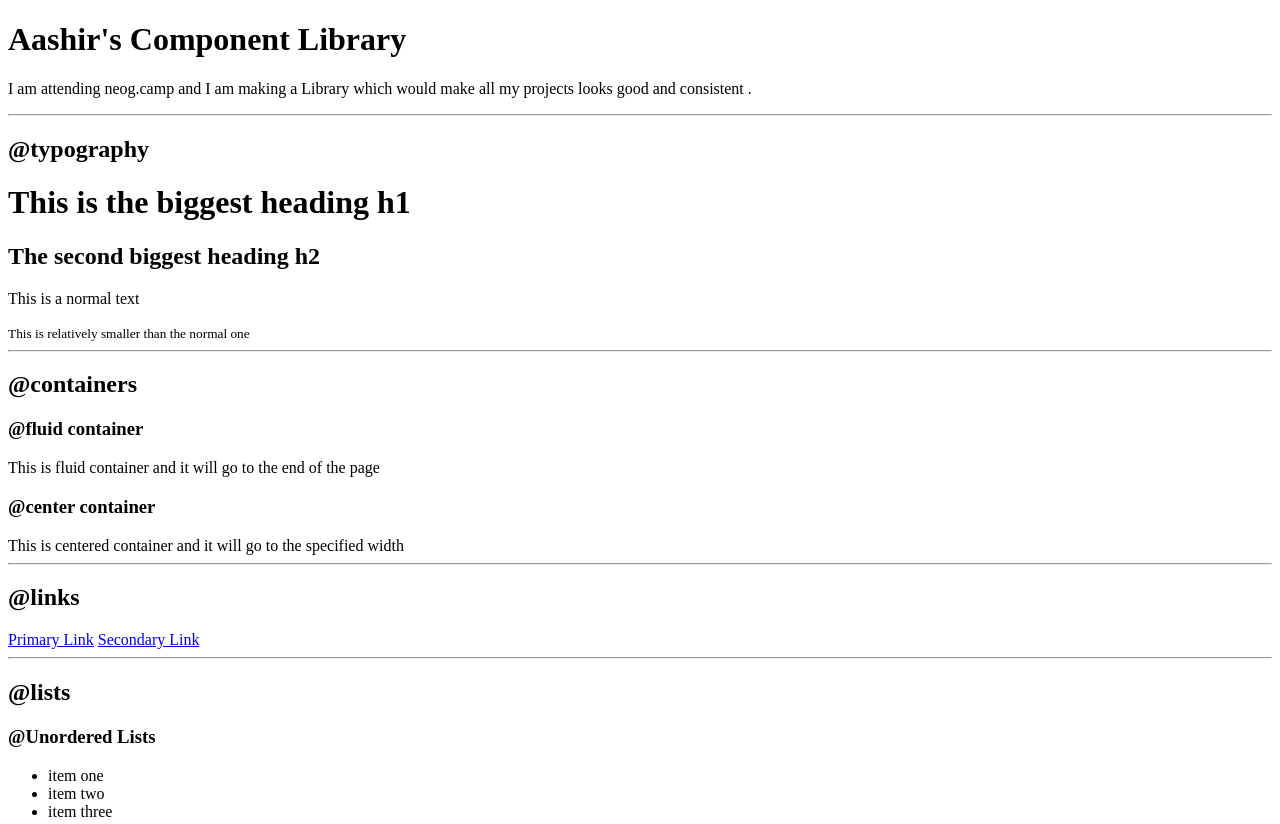
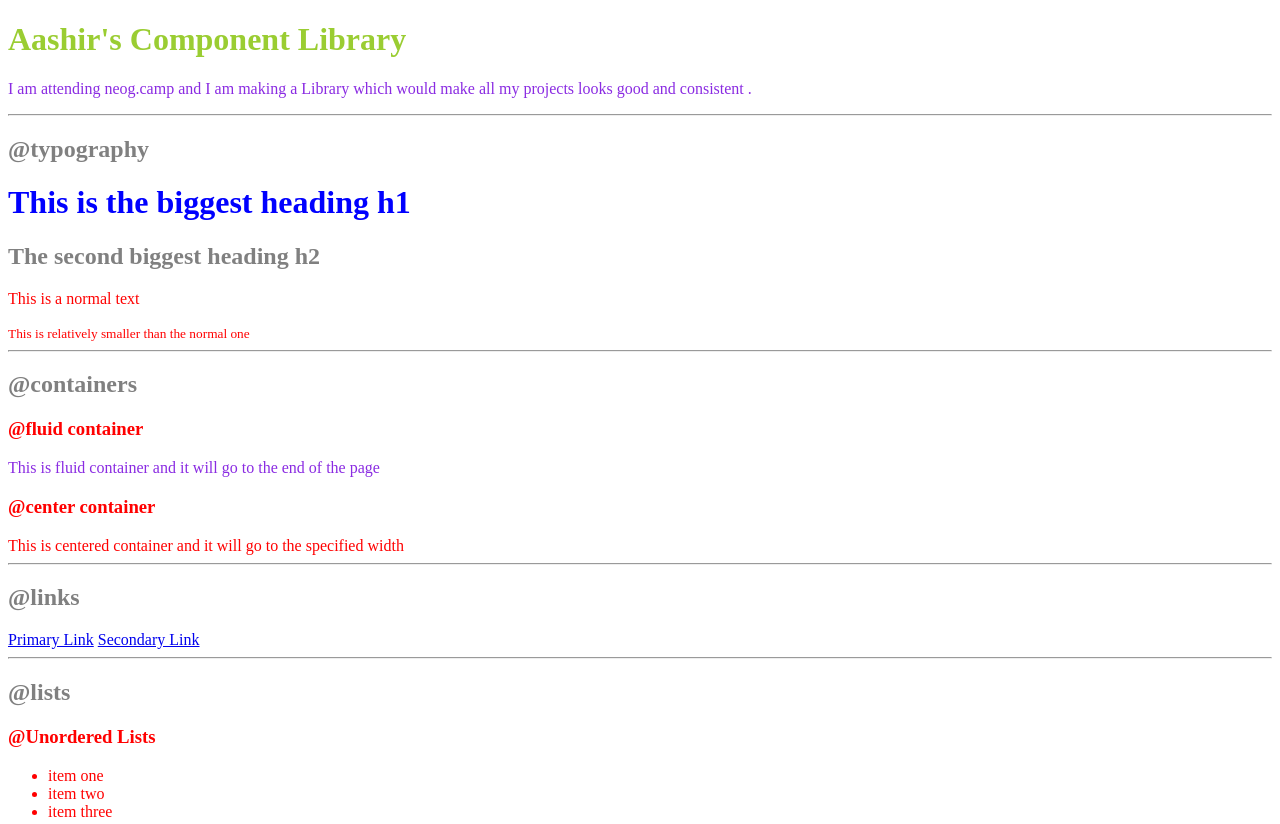
Before and after one commit to Aashir-tech/Learning-HTML-CSS, a plain HTML site: page index.html in a window 1280 px wide. Shown: the top 824 px of the page. Drawn offline with Linux system fonts and the light colour scheme.

Commit message:
css : selectors practice

```diff
--- a/index.html
+++ b/index.html
@@ -7,12 +7,14 @@
     <meta name="viewport" content="width=device-width, initial-scale=1.0">
     <title>Component Library</title>
 
+    <link href = "styles.css" rel = "stylesheet">
+
 </head>
 
 <body>
-    <h1>Aashir's Component Library</h1>
+    <h1 id = "lib-header">Aashir's Component Library</h1>
 
-    <p>I am attending neog.camp and I am making a Library which would make all my
+    <p class = "para">I am attending neog.camp and I am making a Library which would make all my
         projects looks good and consistent . </p>
 
     <hr>
@@ -29,7 +31,7 @@
     <h2>@containers</h2>
 
     <h3>@fluid container</h3>
-    <div>This is fluid container and it will go to the end of the page</div>
+    <div class = "para">This is fluid container and it will go to the end of the page</div>
 
     <h3>@center container</h3>
     <div>This is centered container and it will go to the specified width</div>
--- /dev/null
+++ b/styles.css
@@ -0,0 +1,19 @@
+body {
+    color :red;
+}
+
+h1 {
+    color : blue ;
+}
+
+h2 {
+    color : grey;
+}
+
+#lib-header {
+    color : yellowgreen;
+}
+
+.para {
+    color : blueviolet;
+}
```
